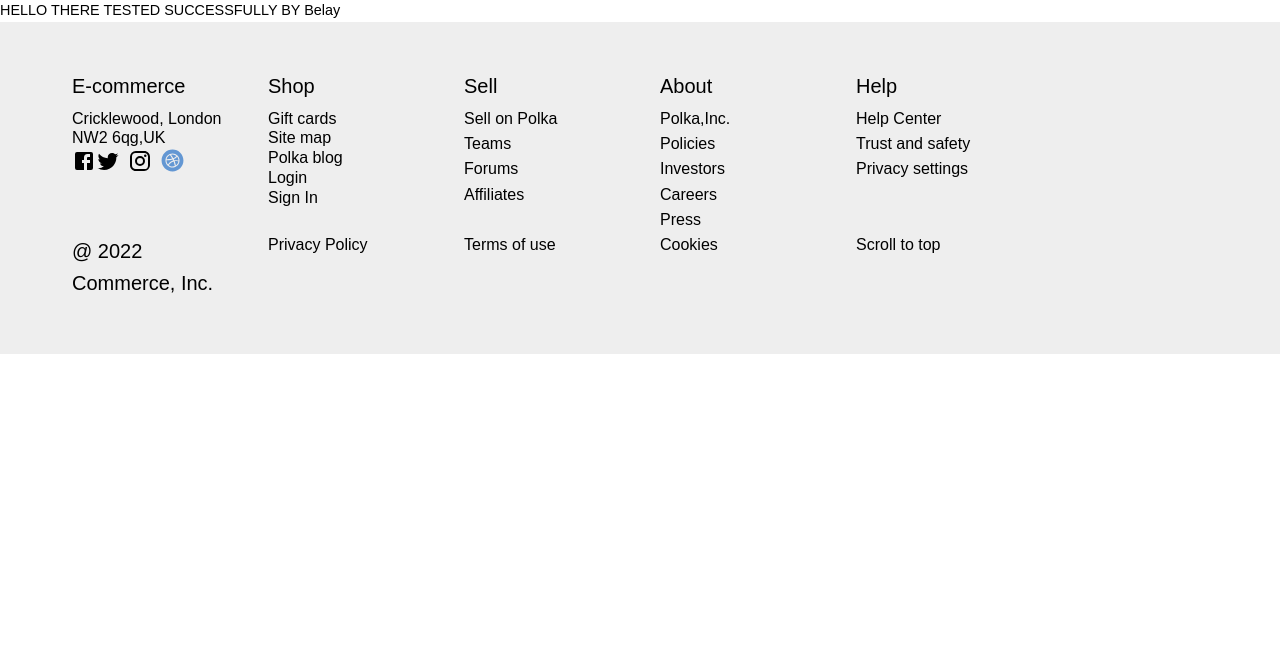
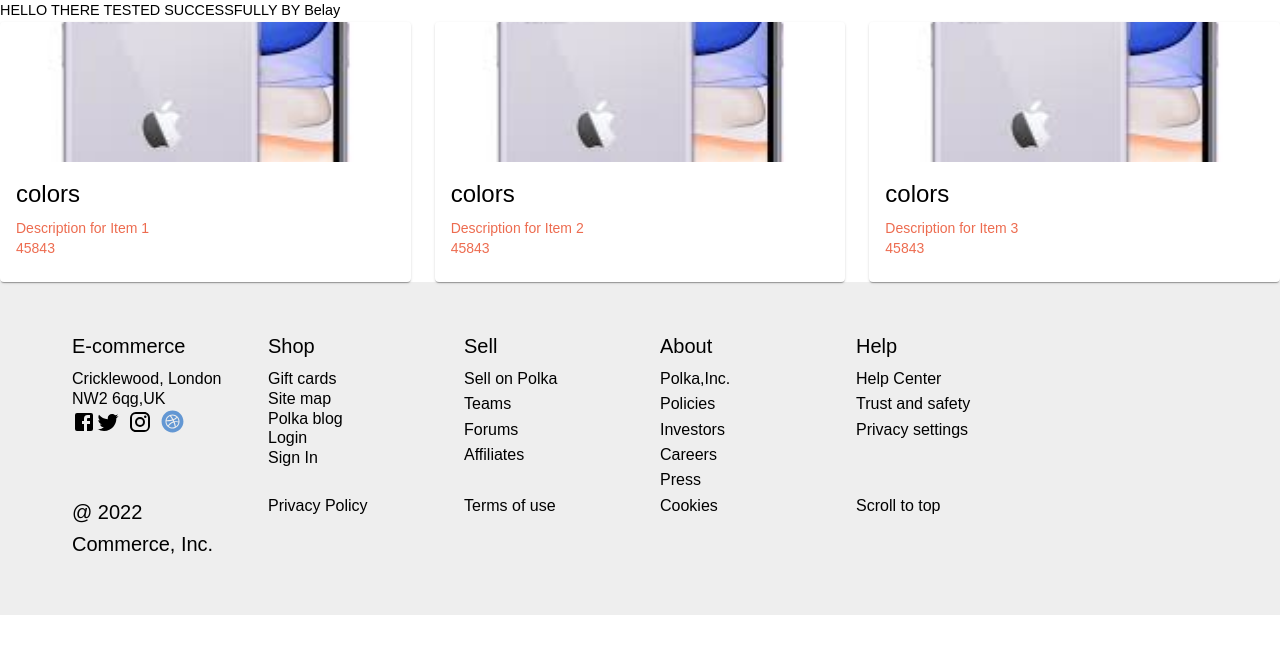
Before and after one commit to siddharth17vaishnav/ViewCommerce, a React (Vite) app: page / in a window 1280 px wide. Shown: the top 654 px of the page. Built offline with nearby package versions, Linux system fonts and the light colour scheme.

Commit message:
working on Best deals card component

```diff
--- /dev/null
+++ b/src/components/BestDeal/index.tsx
@@ -0,0 +1,36 @@
+import Card from '@mui/material/Card';
+import CardActions from '@mui/material/CardActions';
+import CardContent from '@mui/material/CardContent';
+import CardMedia from '@mui/material/CardMedia';
+import Button from '@mui/material/Button';
+import Typography from '@mui/material/Typography';
+import { Grid } from '@mui/material';
+
+const MediaCard=({item})=> {
+  return (
+    <Grid item xs={2} sm={4} md={4}>
+        <Card>
+      <CardMedia
+        component="img"
+        height="140"
+        image={item.image}
+        alt="Chevrolet"
+      />
+      <CardContent>
+        <Typography gutterBottom variant="h5" component="div">
+          colors
+        </Typography>
+        <Typography variant="body2" color="text.secondary">
+        {item.description}
+        </Typography>
+        <Typography variant="body2" color="text.secondary">
+        {item.price}
+        </Typography>
+      </CardContent>
+
+    </Card>
+        </Grid>
+  );
+}
+
+export default MediaCard;
--- /dev/null
+++ b/src/components/PhoneCard/index.tsx
@@ -0,0 +1,36 @@
+import Card from '@mui/material/Card';
+import CardActions from '@mui/material/CardActions';
+import CardContent from '@mui/material/CardContent';
+import CardMedia from '@mui/material/CardMedia';
+import Button from '@mui/material/Button';
+import Typography from '@mui/material/Typography';
+import IPhone from '../../assets/iPhone.jpg'
+
+const PhoneCard=()=> {
+  return (
+    <div style={{margin: '25%'}}>
+    <Card sx={{ maxWidth: 345 }}>
+      <CardMedia
+        component="img"
+        height="140"
+        image={IPhone}
+        alt="Chevrolet"
+      />
+      <CardContent>
+        <Typography gutterBottom variant="h5" component="div">
+          colors
+        </Typography>
+        <Typography variant="body2" color="text.secondary">
+        Wood lamp, Floor Lamp, Lambader, Decorative
+        </Typography>
+        <Typography variant="body2" color="text.secondary">
+        458,43 $
+        </Typography>
+      </CardContent>
+
+    </Card>
+    </div>
+  );
+}
+
+export default PhoneCard;
--- a/src/sections/Home/index.tsx
+++ b/src/sections/Home/index.tsx
@@ -1,8 +1,21 @@
-import { Box } from '@mui/material'
+import { Box, Grid } from '@mui/material'
+import MediaCard from '../../components/BestDeal'
+import PhoneCard from '@/components/PhoneCard'
+import IPhone from '../../assets/iPhone.jpg'
 import Footer from '../../components/common/Footer'
 const Home = () => {
+  const itemList = [
+    { id: 1, title: 'Item 1', description: 'Description for Item 1',price:45843,image:IPhone },
+    { id: 2, title: 'Item 2', description: 'Description for Item 2',price:45843,image:IPhone },
+    { id: 3, title: 'Item 3', description: 'Description for Item 3',price:45843,image:IPhone },
+  ];
   return <Box>
     HELLO THERE TESTED SUCCESSFULLY BY Belay
+    <Grid container spacing={{ xs: 2, md: 3 }} columns={{ xs: 4, sm: 8, md: 12 }}>
+    {itemList.map((item)=>(
+      <MediaCard key={item.id} item={item}></MediaCard>
+    ))}
+    </Grid>
     <Footer></Footer>
   </Box>
 }
```
Also changed, not shown: src/assets/iPhone.jpg (added).
